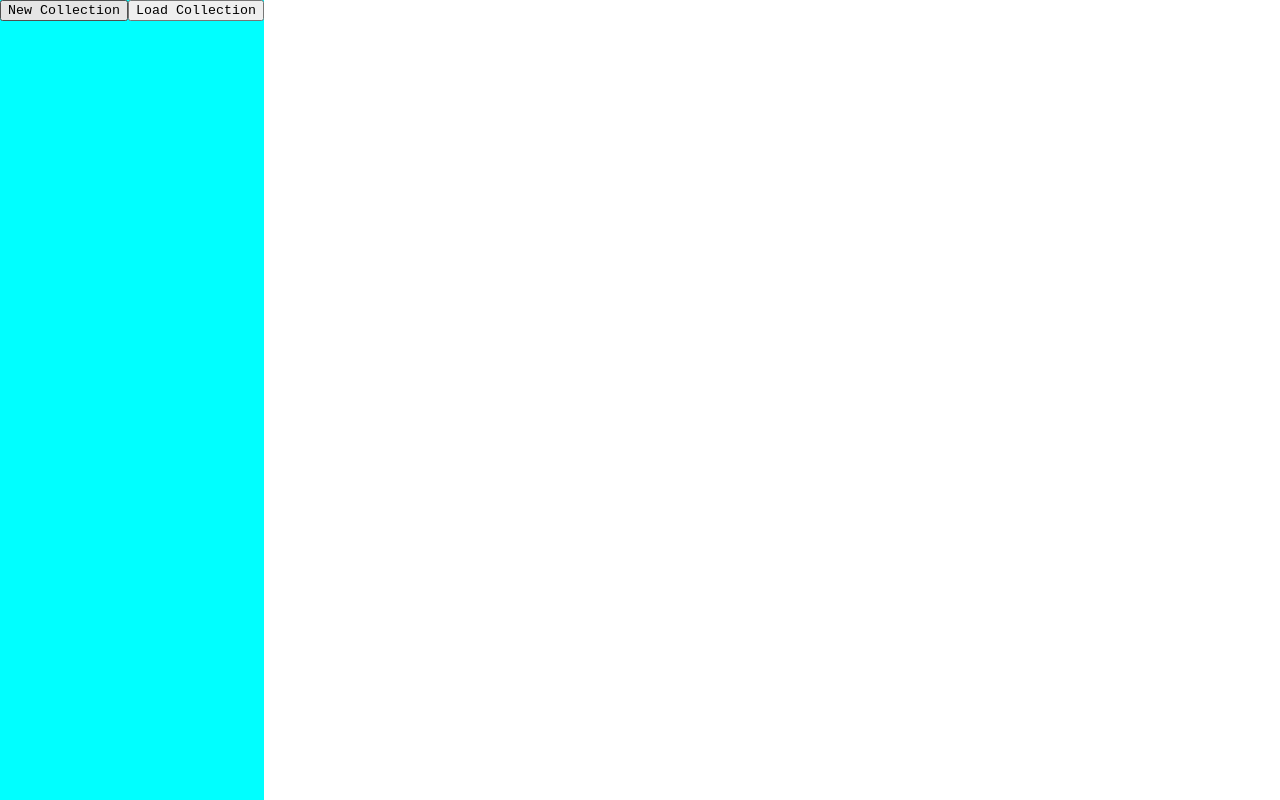
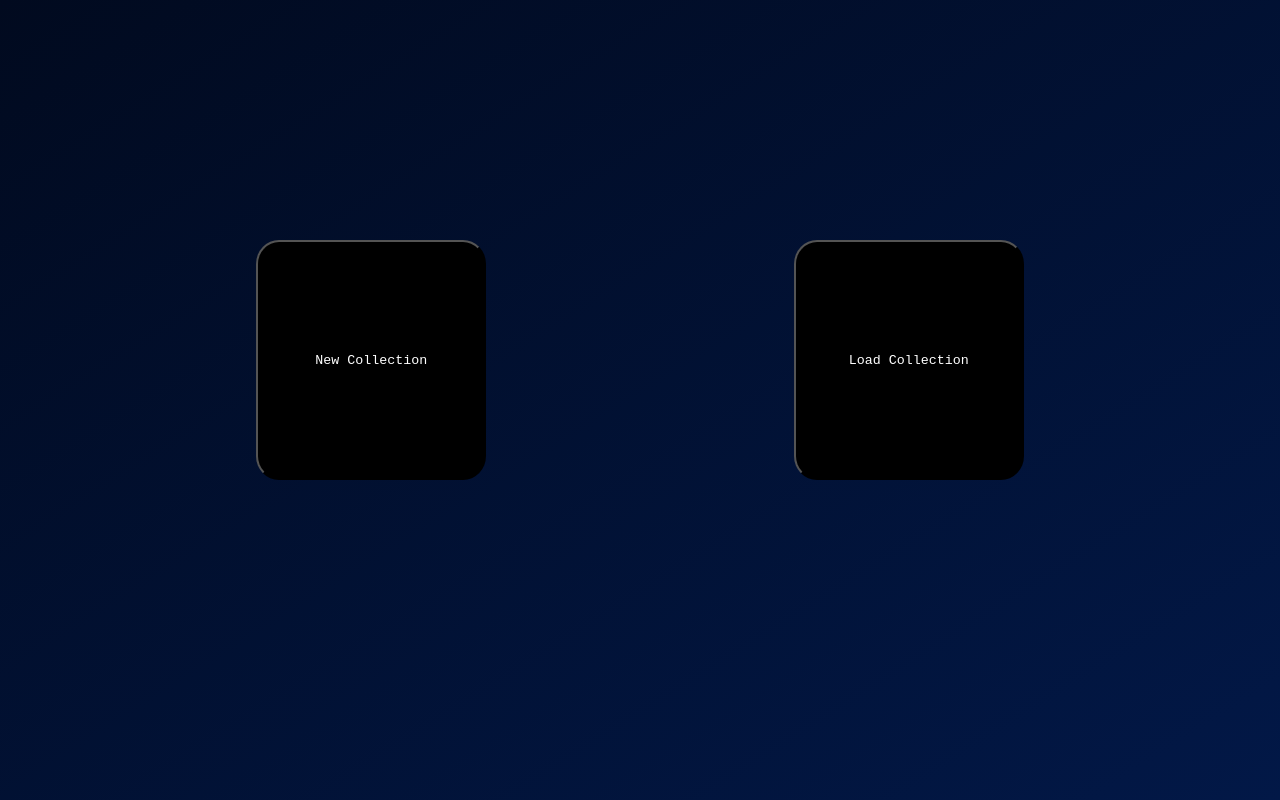
Before and after one commit to anco245/movie-collection-app, a React (Create React App) app in the folder frontend/: page / in a window 1280 px wide. Built offline with nearby package versions, Linux system fonts and the light colour scheme.

Commit message:
added css to menu screen

```diff
--- a/frontend/src/App.css
+++ b/frontend/src/App.css
@@ -195,7 +195,7 @@ th {
   background-color: rgb(31, 30, 30);
 }
 
-/*Entry notice*/
+/*---------Entry notice--------*/
 .entryNotice {
   color: white;
   width: 500px;
@@ -219,6 +219,41 @@ th {
   font-size: 30px;
 }
 
+
+/*------------main menu screen------------*/
+
 .mainMenu {
-  background-color: aqua;
+  display: flex;
+  margin: 0;
+  padding: 0;
+  width: 100%;
+  height: 100%;
+  background-image: linear-gradient(to bottom right, rgb(1, 10, 31), rgb(2, 24, 71));
 }
+
+.mainMenu button {
+  color: white;
+  background-color: black;
+  height: 100%;
+  width: 30%;
+  position: absolute;
+  border-radius: 10%;
+}
+
+.menuOptions {
+  display: flex;
+  flex-direction: row;
+  position: absolute;
+  top: 30%;
+  width: 60%;
+  height: 30%;
+  right: 20%;
+}
+
+.newCollectionButton {
+  left: 0;
+}
+
+.loadCollectionButton {
+  right: 0;
+}
--- a/frontend/src/App.js
+++ b/frontend/src/App.js
@@ -3,8 +3,6 @@ import React, { useState } from "react"
 
 import CollectionEntryPoint from "./Collection";
 import MainMenuEntryPoint from "./MainMenu";
-
-//create contetxtt;
 
 export default function AppEntryPoint() {
 
@@ -12,7 +10,7 @@ export default function AppEntryPoint() {
 
     if(isMainMenu)
     {
-        return <MainMenuEntryPoint setIsMainMenu={setIsMainMenu}/>;
+        return <MainMenuEntryPoint />;
     } else {
         return <CollectionEntryPoint />
     }
--- a/frontend/src/MainMenu.js
+++ b/frontend/src/MainMenu.js
@@ -1,34 +1,41 @@
 import React from "react"
 import './App.css';
 
-function NewCollection({setIsMainMenu}) {
+function NewCollection() {
 
     const handleClick = () => {
-        setIsMainMenu(false);
     }
 
-    return <button type="button" onClick={handleClick}>New Collection</button>;
+    return (
+            <button className="newCollectionButton" type="button" onClick={handleClick}>New Collection</button>
+    );
 }
 
 function LoadCollection() {
-    return <button type="button">Load Collection</button>;
+    const handleClick = () => {
+
+    }
+
+    return (
+            <button className="loadCollectionButton" type="button" onClick={handleClick}>Load Collection</button>
+    );
 }
 
-function MainMenuContainer({setIsMainMenu}) {
+function MainMenuContainer() {
 
     return (
-        <div>
-            <NewCollection setIsMainMenu={setIsMainMenu}/>
+        <div className="menuOptions">
+            <NewCollection />
             <LoadCollection />
         </div>
     );
 }
 
-export default function MainMenuEntryPoint({setIsMainMenu}) {
+export default function MainMenuEntryPoint() {
 
     return (
         <div className="mainMenu">
-            <MainMenuContainer setIsMainMenu={setIsMainMenu}/>
+            <MainMenuContainer />
         </div>
     );
 }
```
